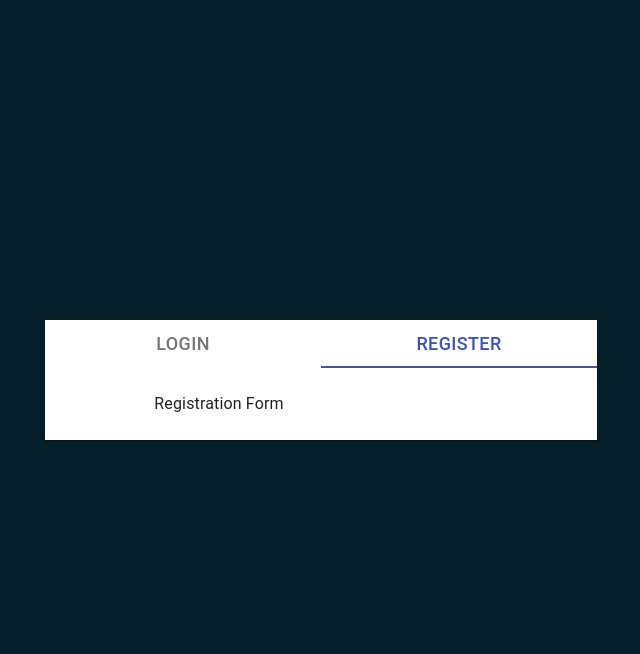
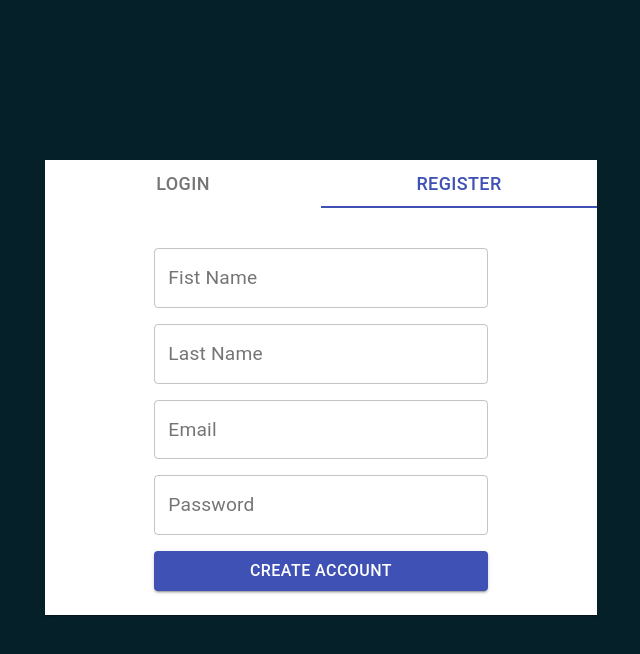
Before and after one commit to lucifer2355/virtual-shadi, a Next.js app in the folder client/: page /auth in a window 1280 px wide. Both pictures are taken after a click on the tab "REGISTER". Shown: the top 654 px of the page, without its empty margins (319-959 px from the left). Built offline with nearby package versions, Linux system fonts and the light colour scheme.

Commit message:
add registration form

```diff
--- a/client/components/RegistrationForm.jsx
+++ b/client/components/RegistrationForm.jsx
@@ -1,9 +1,68 @@
 import React from "react";
+import * as Yup from "yup";
+
+import {
+  AppForm as Form,
+  AppFormField as FormField,
+  SubmitButton,
+} from "./Form";
+
+const validationSchema = Yup.object().shape({
+  firstName: Yup.string()
+    .required()
+    .label("First Name"),
+  lastName: Yup.string()
+    .label("Last Name")
+    .required(),
+  email: Yup.string()
+    .email()
+    .label("Email")
+    .required(),
+  password: Yup.string()
+    .label("Password")
+    .required()
+    .min(6),
+});
 
 const RegistrationForm = () => {
+  const handleSubmit = () => {
+    console.log("submit");
+  };
+
   return (
     <div>
-      <h1>Registration Form</h1>
+      <Form
+        initialValues={{ firstName: "", lastName: "", email: "", password: "" }}
+        onSubmit={handleSubmit}
+        validationSchema={validationSchema}
+      >
+        <FormField
+          label='Fist Name'
+          name='firstName'
+          type='text'
+          style={{ fontSize: "1.2rem" }}
+        />
+        <FormField
+          label='Last Name'
+          name='lastName'
+          type='text'
+          style={{ fontSize: "1.2rem" }}
+        />
+        <FormField
+          label='Email'
+          name='email'
+          type='email'
+          style={{ fontSize: "1.2rem" }}
+        />
+        <FormField
+          label='Password'
+          name='password'
+          type='password'
+          style={{ fontSize: "1.2rem" }}
+        />
+
+        <SubmitButton title='Create Account' isLoading={false} />
+      </Form>
     </div>
   );
 };
--- a/client/pages/auth.jsx
+++ b/client/pages/auth.jsx
@@ -40,7 +40,7 @@ const auth = () => {
 
   return (
     <div>
-      <Container maxWidth='sm' style={{ marginTop: "20rem" }}>
+      <Container maxWidth='sm' style={{ marginTop: "10rem" }}>
         <Paper square>
           <Tabs
             value={value}
@@ -57,14 +57,14 @@ const auth = () => {
           {/* <form className='form' noValidate autoComplete='off'> */}
           <TabPanel value={value} index={0}>
             <Grid container spacing={1} justify='center'>
-              <Grid item xs={8} sm={8} md={8} className='auth__grid'>
+              <Grid item xs={8} sm={8} md={8}>
                 <LoginForm />
               </Grid>
             </Grid>
           </TabPanel>
           <TabPanel value={value} index={1}>
             <Grid container spacing={1} justify='center'>
-              <Grid item xs={8} sm={8} md={8} className='auth__grid'>
+              <Grid item xs={8} sm={8} md={8}>
                 <RegistrationForm />
               </Grid>
             </Grid>
```
